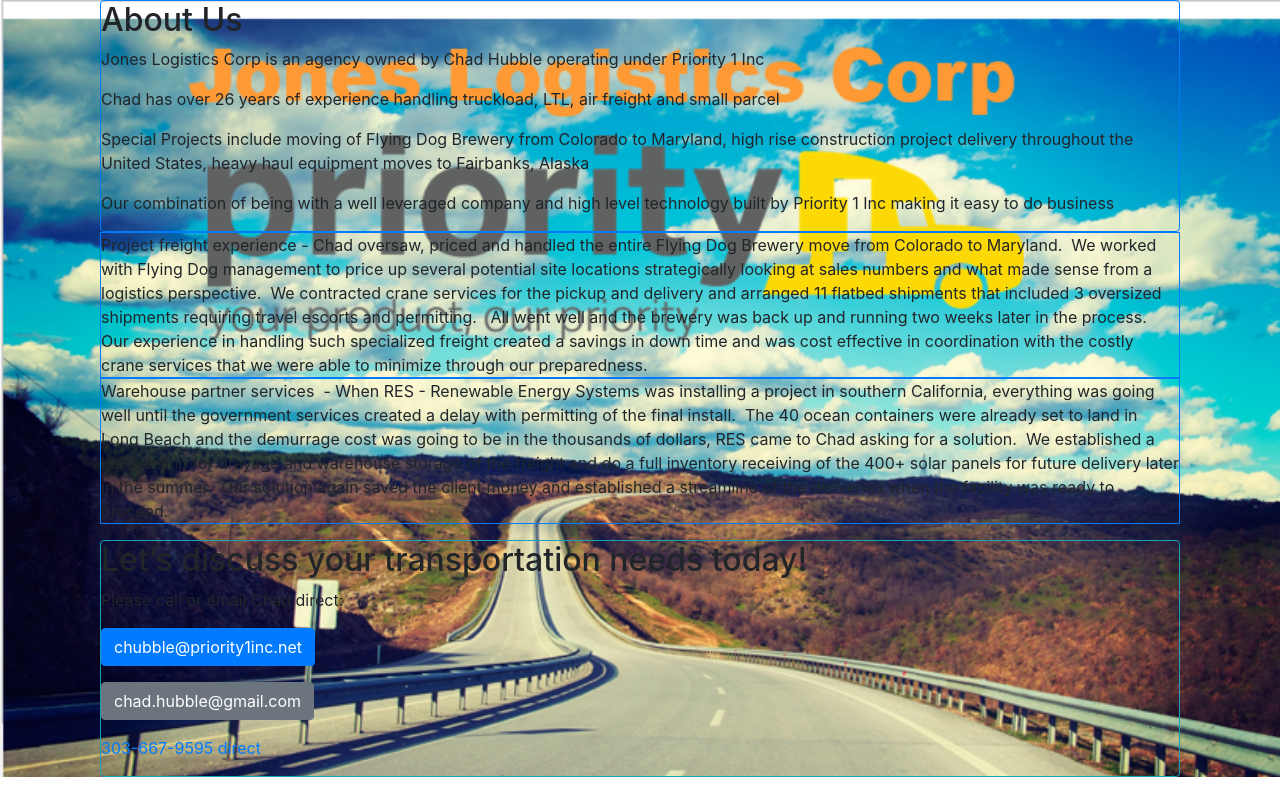
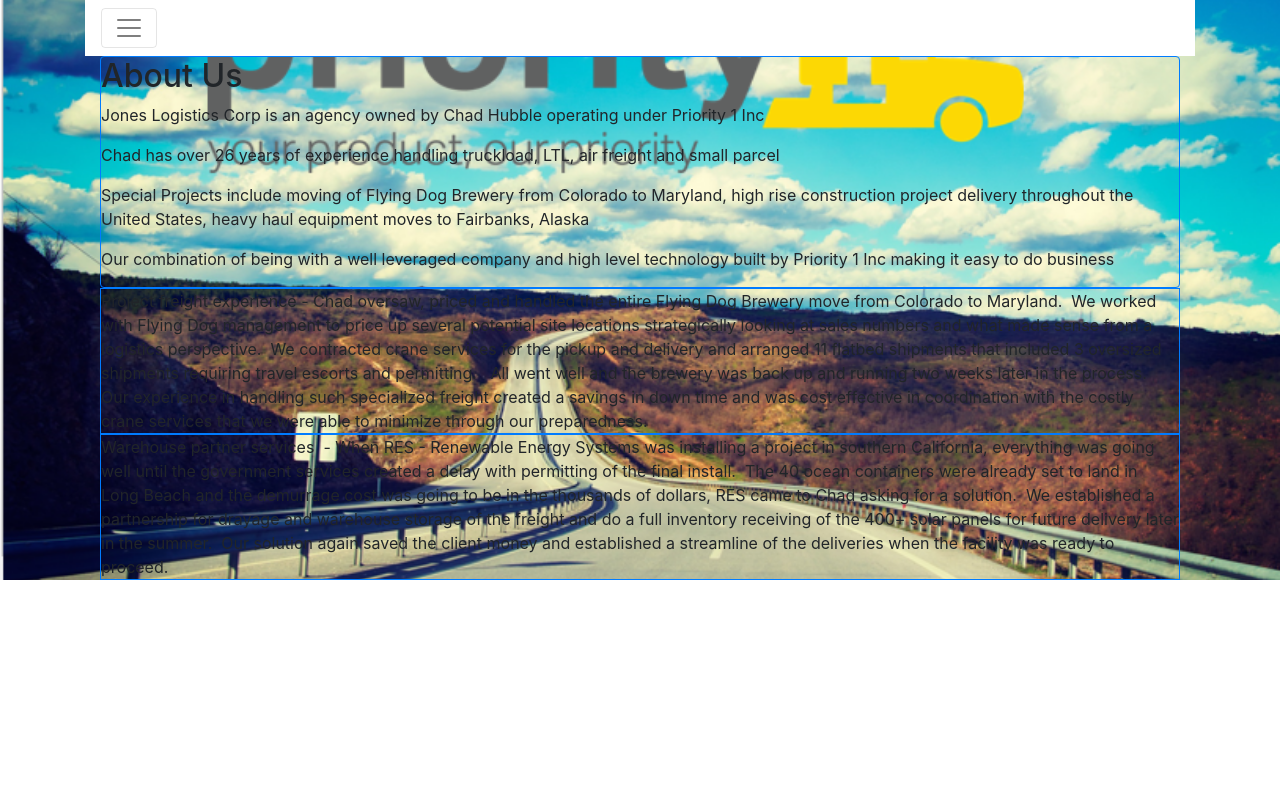
Before and after one commit to mcliff1/jonessite, a React (Create React App) app: page / in a window 1280 px wide. Built offline with nearby package versions, Linux system fonts and the light colour scheme.

Commit message:
added nav

```diff
--- a/package.json
+++ b/package.json
@@ -7,9 +7,11 @@
     "bootstrap": "^4.3.1",
     "react": "^16.11.0",
     "react-dom": "^16.11.0",
-    "react-scripts": "3.2.0",
+    "react-router-dom": "^4.3.1",
+    "react-scripts": "^3.4.0",
     "tsutils": "^3.17.1",
-    "typescript": "^3.6.4"
+    "typescript": "^3.6.4",
+    "reactstrap": "^6.5.0"
   },
   "scripts": {
     "start": "react-scripts start",
--- a/src/App.css
+++ b/src/App.css
@@ -1,10 +1,15 @@
 .App {
   text-align: center;
+  height: 100%;
+  margin: 0;
 }
 
 .bg {
+  height: 100%;
   background-image: url('./images/background.png');
   background-size: cover;
+  background-repeat: no-repeat;
+  background-position: center center;
 }
 
 
--- a/src/App.js
+++ b/src/App.js
@@ -1,5 +1,8 @@
 import React from 'react';
+import { BrowserRouter as Router, Route } from 'react-router-dom';
+
 import './App.css';
+import Nav from './Nav';
 import About from './components/About';
 import Contact from './components/Contact';
 //import Navigation from './components/Navigation';
@@ -12,11 +15,16 @@
   return (
     //<div style={{backgroundImage: `(${desktopImage})`}}>
     <div className="bg">
+      <Router>
       <div className="container">
-        <About />
-        <p></p>
-        <Contact />
+        <Nav />
+
+        <div>
+          <Route exact path="/" component={About} />
+          <Route path="/contact" component={Contact} />
+        </div>
       </div>
+    </Router>
     </div>
   );
 }
--- /dev/null
+++ b/src/Nav.js
@@ -0,0 +1,43 @@
+import React, { Component } from 'react';
+import { Collapse, Navbar, NavItem, NavLink, NavbarToggler, Nav as ReactNav } from 'reactstrap';
+import { NavLink as RRNavLink } from 'react-router-dom';
+
+class Nav extends Component {
+  constructor(props) {
+    super(props);
+
+    this.toggle = this.toggle.bind(this);
+    this.state = {
+      isOpen: false
+    };
+  }
+
+
+  toggle() {
+    this.setState({
+      isOpen:!this.state.isOpen
+    });
+  }
+
+
+  render() {
+    return(
+      <div>
+        <Navbar color="white" light>
+          <NavbarToggler onClick={this.toggle} />
+          <Collapse isOpen={this.state.isOpen} navbar>
+          <ReactNav className="ml-auto" nav>
+          <NavItem>
+            <NavLink to="/" tag={RRNavLink}>Home</NavLink>
+          </NavItem>
+          <NavItem>
+            <NavLink to="/contact" tag={RRNavLink}>Contact</NavLink>
+          </NavItem>
+          </ReactNav>
+          </Collapse>
+        </Navbar>
+      </div>
+    );
+  }
+}
+export default Nav;
```
Also changed, not shown: 1 other file (tests, documents, lock files or other folders).
